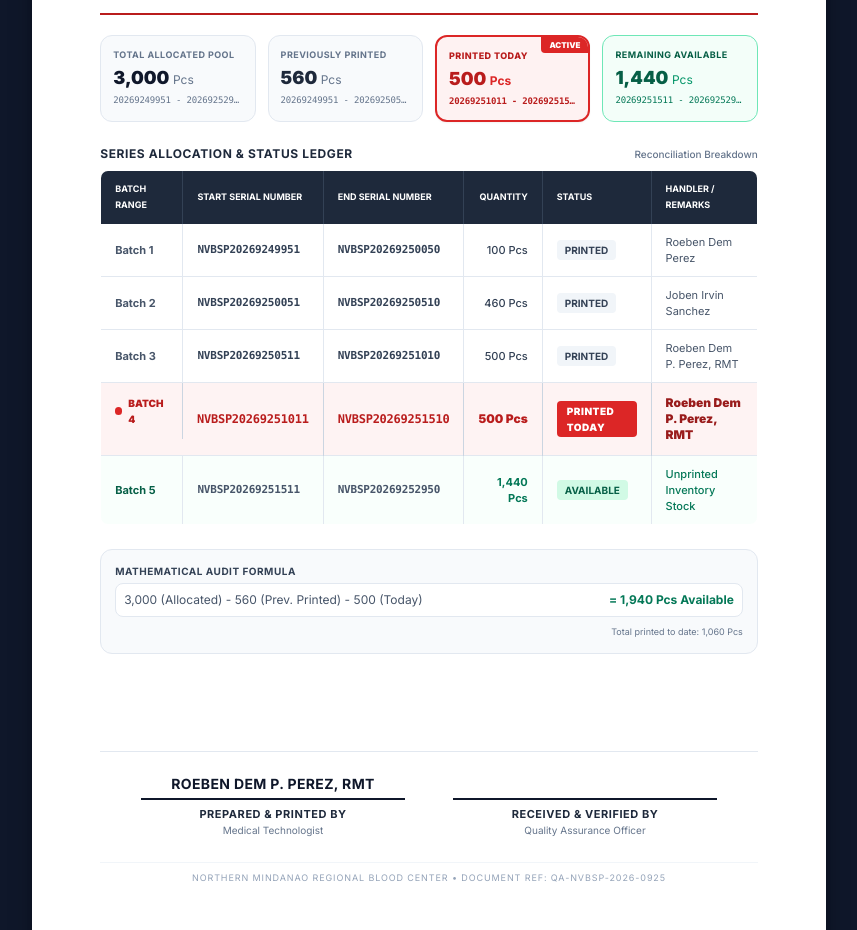
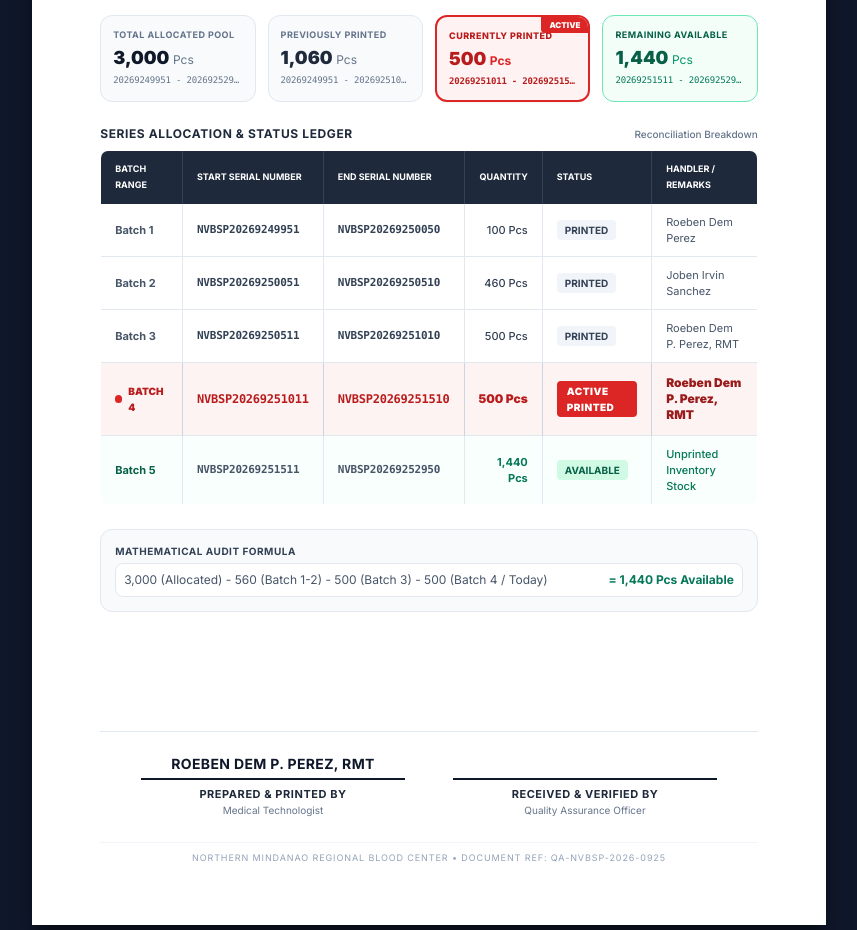
Before and after one commit to dohrbc10-sudo/nmrbc, a plain HTML site: page nvbsp_donation_series_report.html in a window 1280 px wide. Shown: the part 324-1254 px from the top of the page, without its empty margins (211-1068 px from the left). Drawn offline with nearby package versions, Linux system fonts and the light colour scheme.

Commit message:
Refactor HTML structure and update printed values
Refactor HTML comments for better clarity and consistency. Update printed quantities and labels for accuracy.

````diff
--- a/nvbsp_donation_series_report.html
+++ b/nvbsp_donation_series_report.html
@@ -1,4 +1,3 @@
-```html
 <!DOCTYPE html>
 <html lang="en">
 <head>
@@ -26,8 +25,15 @@
         }
 
         .serial-code {
-            font-family: ui-monospace, SFMono-Regular, Menlo, Monaco, Consolas,
-                "Liberation Mono", "Courier New", monospace;
+            font-family:
+                ui-monospace,
+                SFMono-Regular,
+                Menlo,
+                Monaco,
+                Consolas,
+                "Liberation Mono",
+                "Courier New",
+                monospace;
             letter-spacing: -0.02em;
         }
 
@@ -48,7 +54,6 @@
         }
 
         @media print {
-
             body {
                 background: #ffffff !important;
                 padding: 0 !important;
@@ -77,10 +82,7 @@
 
 <body class="py-8 px-4">
 
-    <!-- ================================================
-         FLOATING PRINT CONTROL BAR
-    ================================================= -->
-
+    <!-- Floating Print Control Bar -->
     <div class="no-print max-w-[210mm] mx-auto mb-4 flex justify-between items-center bg-slate-900 text-white p-4 rounded-xl shadow-xl border border-slate-800">
 
         <div class="flex items-center space-x-3">
@@ -103,7 +105,6 @@
             onclick="window.print()"
             class="flex items-center space-x-2 bg-red-600 hover:bg-red-700 text-white text-sm font-bold px-6 py-2.5 rounded-lg transition duration-150 shadow-md"
         >
-
             <svg class="w-4 h-4 fill-current" viewBox="0 0 20 20">
                 <path
                     fill-rule="evenodd"
@@ -112,27 +113,18 @@
                 />
             </svg>
 
-            <span>
-                Print Report
-            </span>
-
+            <span>Print Report</span>
         </button>
 
     </div>
 
 
-    <!-- ================================================
-         A4 PRINT CONTAINER
-    ================================================= -->
-
+    <!-- A4 PRINT CONTAINER -->
     <div class="a4-container">
 
         <div>
 
-            <!-- ============================================
-                 HEADER
-            ============================================= -->
-
+            <!-- Header Section -->
             <header class="border-b-2 border-red-700 pb-4 mb-5 flex justify-between items-start">
 
                 <div>
@@ -185,15 +177,10 @@
             </header>
 
 
-            <!-- ============================================
-                 KPI SUMMARY
-            ============================================= -->
-
+            <!-- KPI Summary Metric Cards -->
             <section class="grid grid-cols-4 gap-3 mb-6">
 
-
-                <!-- TOTAL ALLOCATION -->
-
+                <!-- Total Allocation -->
                 <div class="bg-slate-50 border border-slate-200 rounded-xl p-3">
 
                     <span class="text-[9px] font-bold text-slate-500 uppercase tracking-wider block">
@@ -214,8 +201,7 @@
                 </div>
 
 
-                <!-- PREVIOUSLY PRINTED -->
-
+                <!-- Previously Printed -->
                 <div class="bg-slate-50 border border-slate-200 rounded-xl p-3">
 
                     <span class="text-[9px] font-bold text-slate-500 uppercase tracking-wider block">
@@ -223,21 +209,20 @@
                     </span>
 
                     <div class="text-lg font-black text-slate-800 mt-0.5">
-                        560
+                        1,060
                         <span class="text-xs font-normal text-slate-500">
                             Pcs
                         </span>
                     </div>
 
                     <div class="serial-code text-[9px] font-medium text-slate-500 mt-0.5 truncate">
-                        20269249951 - 20269250510
+                        20269249951 - 20269251010
                     </div>
 
                 </div>
 
 
-                <!-- CURRENTLY PRINTED -->
-
+                <!-- ACTIVE CURRENTLY PRINTED -->
                 <div class="bg-red-50 border-2 border-red-600 rounded-xl p-3 shadow-sm relative overflow-hidden">
 
                     <div class="absolute top-0 right-0 bg-red-600 text-white text-[8px] font-black uppercase px-2 py-0.5 rounded-bl">
@@ -245,7 +230,7 @@
                     </div>
 
                     <span class="text-[9px] font-extrabold text-red-700 uppercase tracking-wider block">
-                        Printed Today
+                        Currently Printed
                     </span>
 
                     <div class="text-lg font-black text-red-700 mt-0.5">
@@ -262,8 +247,7 @@
                 </div>
 
 
-                <!-- REMAINING -->
-
+                <!-- Remaining Unprinted -->
                 <div class="bg-emerald-50/60 border border-emerald-300 rounded-xl p-3">
 
                     <span class="text-[9px] font-bold text-emerald-800 uppercase tracking-wider block">
@@ -286,20 +270,13 @@
             </section>
 
 
-            <!-- ============================================
-                 SERIES ALLOCATION TABLE
-            ============================================= -->
-
+            <!-- Main Functional Series Table -->
             <section class="mb-6">
 
                 <div class="flex justify-between items-center mb-2">
 
                     <h3 class="text-xs font-bold uppercase tracking-wider text-slate-800 flex items-center space-x-1.5">
-
-                        <span>
-                            Series Allocation & Status Ledger
-                        </span>
-
+                        <span>Series Allocation & Status Ledger</span>
                     </h3>
 
                     <span class="text-[10px] text-slate-500 font-medium">
@@ -346,11 +323,7 @@
 
                     <tbody class="divide-y divide-slate-200 text-[11px]">
 
-
-                        <!-- ==================================
-                             BATCH 1
-                        =================================== -->
-
+                        <!-- Batch 1 -->
                         <tr class="bg-white text-slate-700">
 
                             <td class="py-2.5 px-3.5 border-r border-slate-200 font-bold text-slate-600">
@@ -384,10 +357,7 @@
                         </tr>
 
 
-                        <!-- ==================================
-                             BATCH 2
-                        =================================== -->
-
+                        <!-- Batch 2 -->
                         <tr class="bg-white text-slate-700">
 
                             <td class="py-2.5 px-3.5 border-r border-slate-200 font-bold text-slate-600">
@@ -421,11 +391,7 @@
                         </tr>
 
 
-                        <!-- ==================================
-                             BATCH 3
-                             PREVIOUS CURRENT BATCH
-                        =================================== -->
-
+                        <!-- Batch 3 -->
                         <tr class="bg-white text-slate-700">
 
                             <td class="py-2.5 px-3.5 border-r border-slate-200 font-bold text-slate-600">
@@ -444,9 +410,9 @@
                                 500 Pcs
                             </td>
 
-                            <td class="py-2.5 px-3.5 border-r border-slate-200">
+                            <td class="py-2.5 px-3.5 border-r border-slate-200 font-bold text-slate-600">
 
-                                <span class="inline-block bg-slate-100 text-slate-700 px-2 py-0.5 rounded text-[10px] font-bold">
+                                <span class="inline-block bg-slate-100 text-slate-700 px-2 py-0.5 rounded text-[10px]">
                                     PRINTED
                                 </span>
 
@@ -459,20 +425,20 @@
                         </tr>
 
 
-                        <!-- ==================================
-                             BATCH 4
-                             PRINTED TODAY
-                        =================================== -->
-
+                        <!-- Batch 4 - TODAY'S ACTIVE PRINTED RELEASE -->
                         <tr class="bg-red-50/90 font-bold text-slate-900 border-y-2 border-red-600">
 
-                            <td class="py-3 px-3.5 border-r border-slate-300 text-red-700 flex items-center space-x-1.5">
+                            <td class="py-3 px-3.5 border-r border-slate-300 text-red-700">
 
-                                <span class="w-2 h-2 rounded-full bg-red-600 inline-block animate-ping"></span>
+                                <div class="flex items-center space-x-1.5">
 
-                                <span class="uppercase text-[10px] font-black">
-                                    Batch 4
-                                </span>
+                                    <span class="w-2 h-2 rounded-full bg-red-600 inline-block animate-ping"></span>
+
+                                    <span class="uppercase text-[10px] font-black">
+                                        Batch 4
+                                    </span>
+
+                                </div>
 
                             </td>
 
@@ -491,7 +457,7 @@
                             <td class="py-3 px-3.5 border-r border-slate-300">
 
                                 <span class="inline-block bg-red-600 text-white px-2.5 py-0.5 rounded font-black text-[10px] tracking-wider uppercase">
-                                    PRINTED TODAY
+                                    ACTIVE PRINTED
                                 </span>
 
                             </td>
@@ -503,11 +469,7 @@
                         </tr>
 
 
-                        <!-- ==================================
-                             BATCH 5
-                             REMAINING
-                        =================================== -->
-
+                        <!-- Batch 5 - REMAINING AVAILABLE -->
                         <tr class="bg-emerald-50/30 text-slate-700">
 
                             <td class="py-2.5 px-3.5 border-r border-slate-200 font-bold text-emerald-800">
@@ -540,7 +502,6 @@
 
                         </tr>
 
-
                     </tbody>
 
                 </table>
@@ -548,10 +509,7 @@
             </section>
 
 
-            <!-- ============================================
-                 MATHEMATICAL AUDIT FORMULA
-            ============================================= -->
-
+            <!-- QA Balance Formula Note -->
             <section class="bg-slate-50 border border-slate-200 rounded-xl p-3.5 mb-6">
 
                 <div class="text-[10px] font-bold text-slate-700 uppercase tracking-wider mb-1">
@@ -561,20 +519,13 @@
                 <div class="text-xs text-slate-600 flex items-center justify-between font-mono bg-white p-2 border border-slate-200 rounded-lg">
 
                     <span>
-                        3,000 (Allocated)
-                        - 560 (Prev. Printed)
-                        - 500 (Today)
+                        3,000 (Allocated) - 560 (Batch 1-2) - 500 (Batch 3) - 500 (Batch 4 / Today)
                     </span>
 
                     <span class="font-bold text-emerald-700">
-                        = 1,940 Pcs Available
+                        = 1,440 Pcs Available
                     </span>
 
-                </div>
-
-
-                <div class="text-[9px] text-slate-500 mt-2 text-right">
-                    Total printed to date: 1,060 Pcs
                 </div>
 
             </section>
@@ -582,17 +533,12 @@
         </div>
 
 
-        <!-- ================================================
-             SIGNATURE SECTION
-        ================================================= -->
-
+        <!-- Dual Signature Section -->
         <footer class="pt-4 border-t border-slate-200">
 
             <div class="grid grid-cols-2 gap-12 max-w-xl mx-auto text-center">
 
-
-                <!-- PREPARED BY -->
-
+                <!-- Prepared By -->
                 <div>
 
                     <div class="border-b-2 border-slate-900 pb-1 mb-1.5 min-h-[32px] flex items-end justify-center">
@@ -614,12 +560,11 @@
                 </div>
 
 
-                <!-- VERIFIED BY -->
-
+                <!-- Verified By -->
                 <div>
 
                     <div class="border-b-2 border-slate-900 pb-1 mb-1.5 min-h-[32px] flex items-end justify-center">
-                        <!-- Blank signature line -->
+                        <!-- Blank line for physical signature -->
                     </div>
 
                     <div class="text-[11px] font-bold text-slate-800 uppercase tracking-wider">
@@ -635,13 +580,11 @@
             </div>
 
 
-            <!-- DOCUMENT MARKER -->
-
+            <!-- Footer Document Marker -->
             <div class="mt-6 text-center text-[9px] text-slate-400 uppercase tracking-widest border-t border-slate-100 pt-2">
 
                 Northern Mindanao Regional Blood Center
-                •
-                Document Ref: QA-NVBSP-2026-0925
+                • Document Ref: QA-NVBSP-2026-0925
 
             </div>
 
@@ -651,4 +594,3 @@
 
 </body>
 </html>
-```
````
